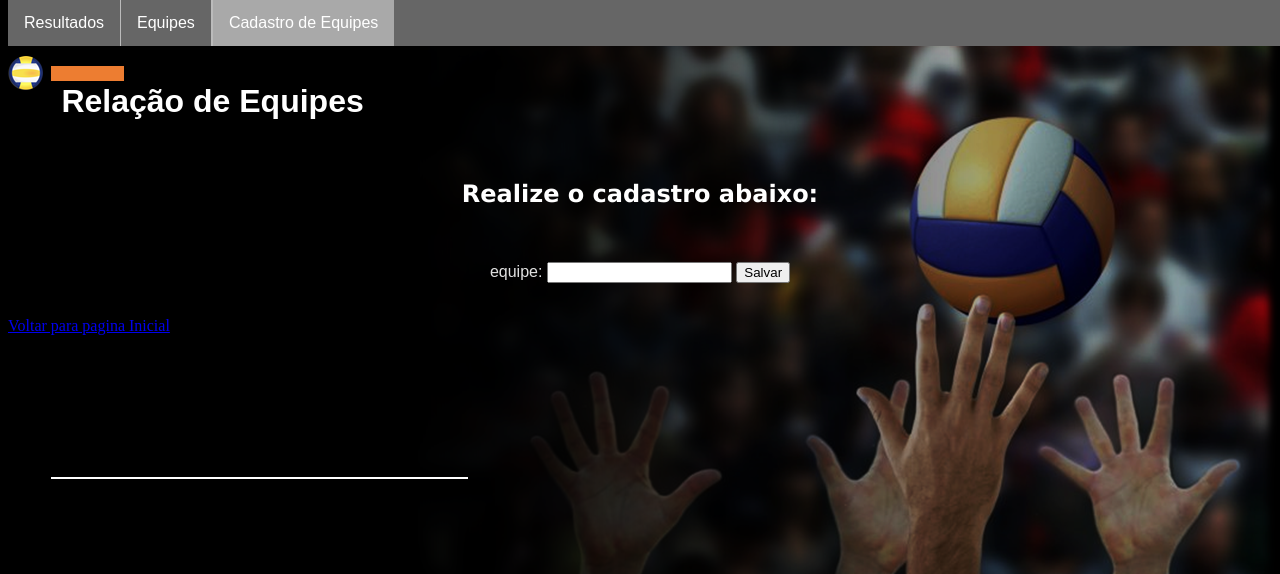
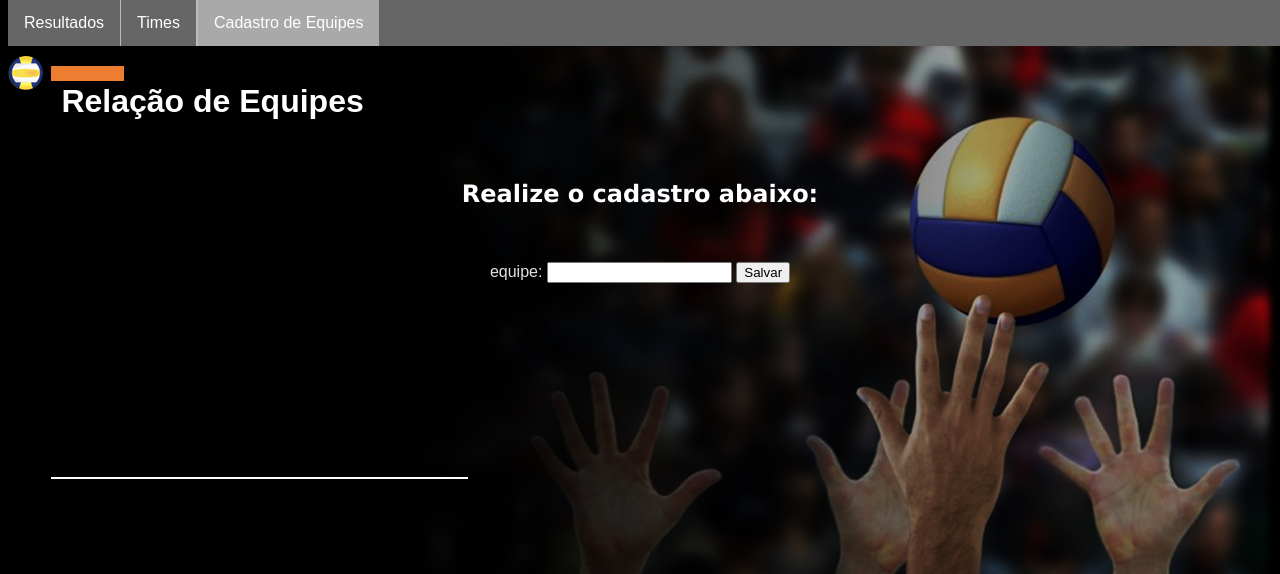
Before and after one commit to reearantes/ac5_sitecampeonato, a Flask app: page /cadastro in a window 1280 px wide. Shown: the top 574 px of the page. Run offline with Flask 2, Linux system fonts and the light colour scheme.

Commit message:
update do cadastro

```diff
--- a/templates/cadastro.html
+++ b/templates/cadastro.html
@@ -9,7 +9,7 @@
         <!-- Menu do topo -->
         <ul class="topmenu">
             <li class="topmenu"><a href="index">Resultados</a></li>
-            <li class="topmenu"><a href="equipes">Equipes</a></li>
+            <li class="topmenu"><a href="times">Times</a></li>
             <li class="topmenu active"><a href="cadastro">Cadastro de Equipes</a></li>
              </ul> </br></br></br>
              <!-- Fim do menu do topo -->
@@ -20,9 +20,6 @@
         <p class="conteudo"><label >equipe:</label>
         <input type="text" maxlength="50" name="equipe"/>
         <input type="submit" value="Salvar"/><br/><br/></p>
-
-
-        <a href="index"> Voltar para pagina Inicial </a>
     </form>
 </body>
 </html>
```
